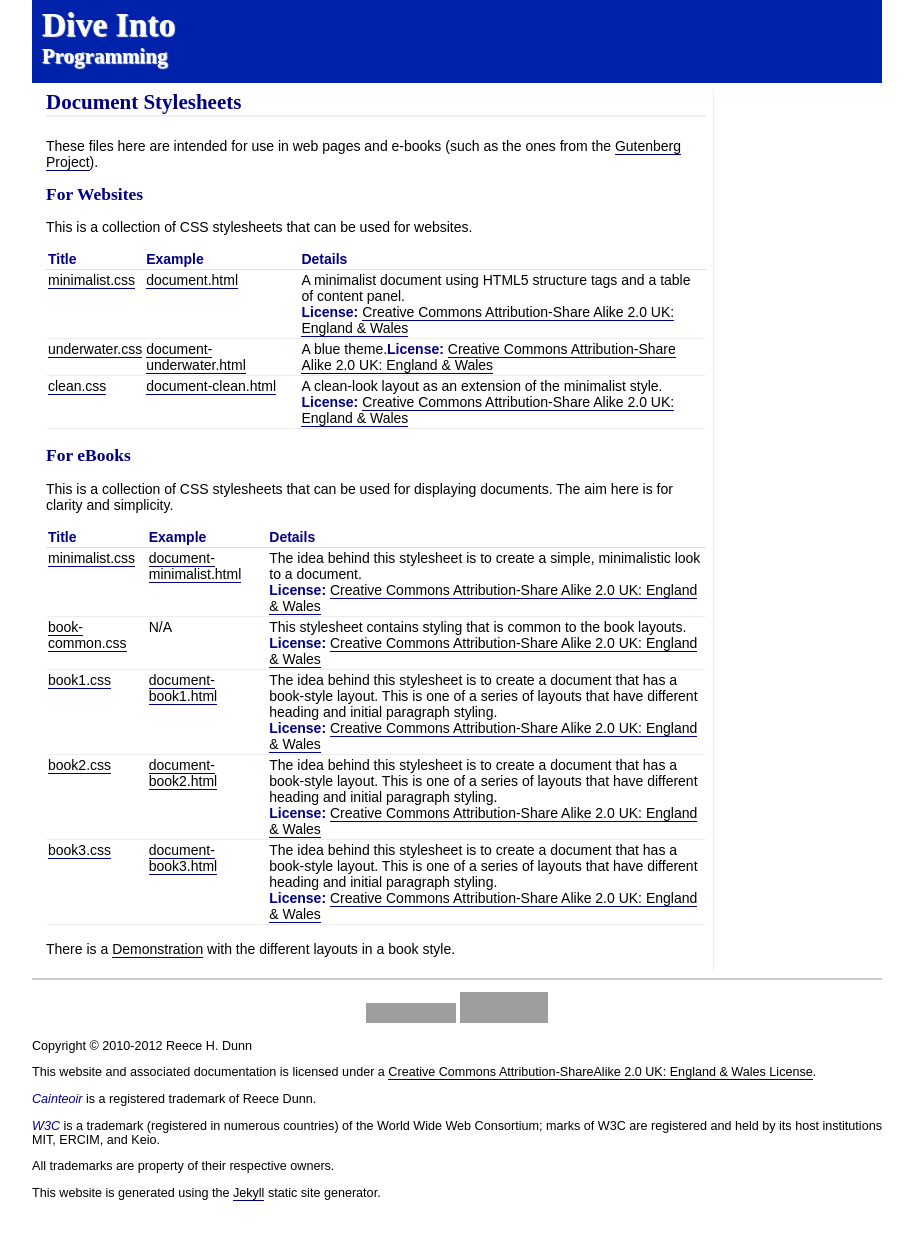
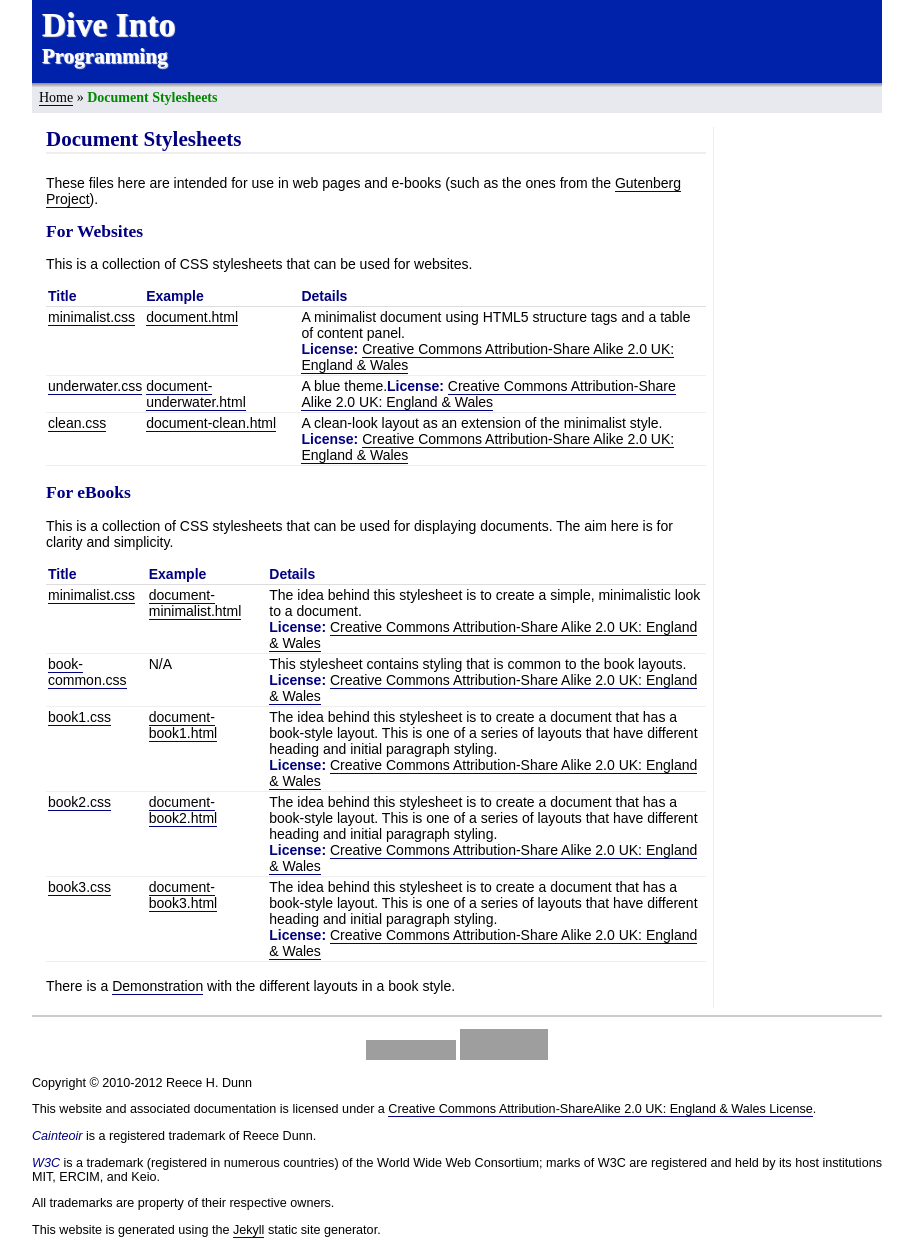
Before and after one commit to rhdunn/web-documents, a Jekyll site: the page built from index.html, in a window 1280 px wide. Shown: the whole page, without its empty margins (183-1096 px from the left). Built offline with Jekyll 4.4.1, drawn with Linux system fonts in a browser that asks for light colours; before the commit the page ends 1212 px from its top, so only the background shows below that; grey boxes are pictures that could not be loaded.

Commit message:
layout: support generating nav elements via jekyll

```diff
--- a/_layouts/rdfa.html
+++ b/_layouts/rdfa.html
@@ -50,6 +50,17 @@
 </div>
 </div>
 
+{% if page.nav %}<div class="nav">{% for ref in page.nav %}
+	{% if forloop.index0 != 0 %}
+		&raquo;
+	{% endif %}
+	{% if ref.url == nil %}
+		<span>{{ ref.title }}</span>
+	{% else %}
+		<a href="{{ ref.url }}">{{ ref.title }}</a>
+	{% endif %}
+{% endfor %}</div>{% endif %}
+
 {{content}}
 
 <div class="footer">
--- a/index.html
+++ b/index.html
@@ -3,6 +3,9 @@ layout: rdfa
 title: Document Stylesheets
 description: CSS Stylesheets for Web Pages and eBooks.
 keywords: css, stylesheet, web design, ebook
+nav:
+  - { title: Home , url: ../index.html }
+  - { title: Document Stylesheets }
 ---
 
 <div class="article">
```
